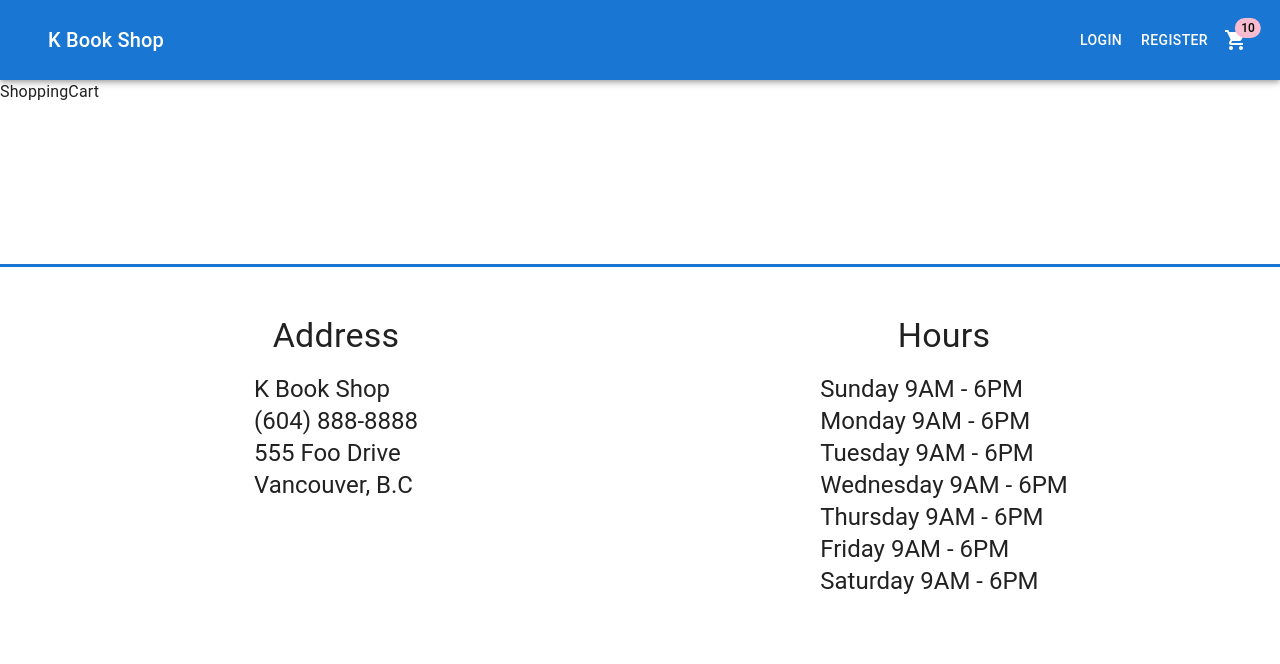
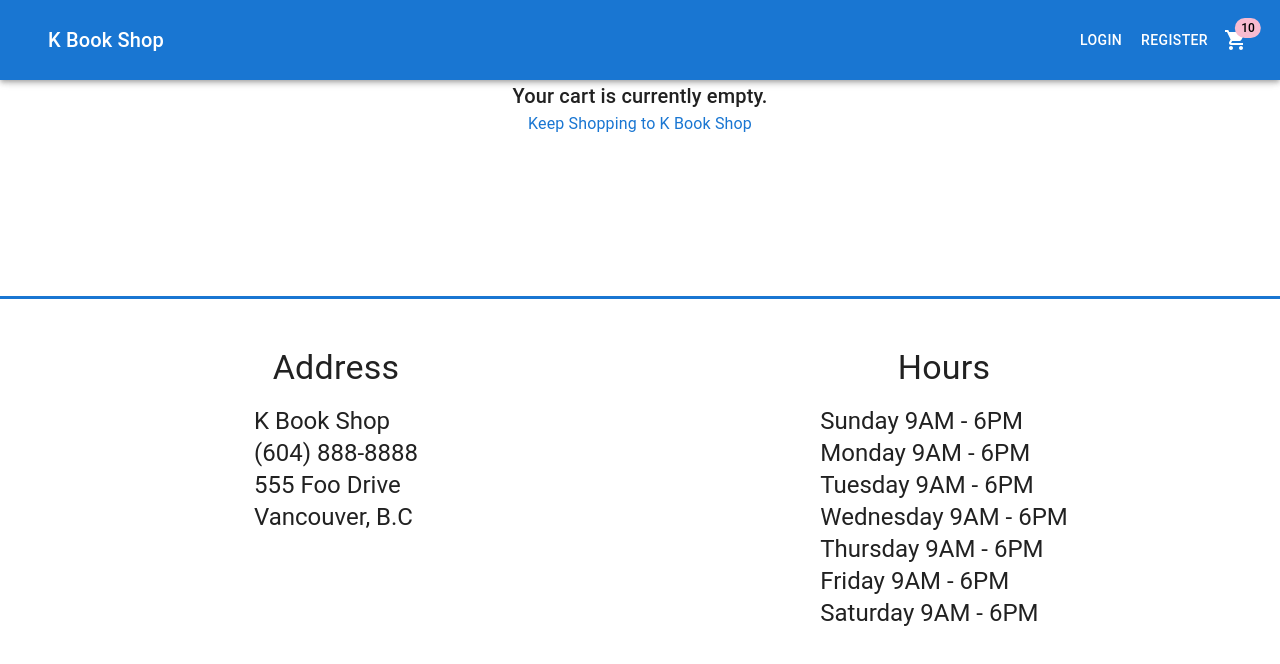
Before and after one commit to kanemds/MERN-E-commerce-project, a React (Create React App) app in the folder client/: page /carts in a window 1280 px wide. Shown: the top 664 px of the page. Built offline with nearby package versions, Linux system fonts and the light colour scheme; no server answers.

Commit message:
set if localStorage is null will return cart is empty

```diff
--- a/client/src/pages/cart/ShoppingCart.js
+++ b/client/src/pages/cart/ShoppingCart.js
@@ -1,14 +1,30 @@
-import React from 'react'
+import { Box, Typography, Link } from '@mui/material'
+import React, { useState } from 'react'
+import { useNavigate, useLocation, Link as RouterLink } from 'react-router-dom'
+import { useGetCartsQuery } from './cartApiSlice'
+
 
 const ShoppingCart = () => {
-  return (
-    <div>ShoppingCart</div>
-  )
+
+  const [cartId, setCartId] = useState(localStorage.getItem('BookShopCartId') || null)
+
+  console.log(cartId)
+
+
+  let content
+
+  if (cartId == null) {
+    return (
+      <Box sx={{ display: 'flex', flexDirection: 'column', alignItems: 'center' }}>
+        <Typography variant='h6'>
+          Your cart is currently empty.
+        </Typography>
+        <Link to='/' component={RouterLink} underline='none' color='#1976d2'>Keep Shopping to K Book Shop</Link>
+      </Box >
+    )
+  }
+
+  return { content }
 }
 
 export default ShoppingCart
-
-// add item create new data
-// data._id as localStorage value
-
-// login User will use this
--- a/client/src/pages/products/Product.js
+++ b/client/src/pages/products/Product.js
@@ -88,7 +88,7 @@ const Product = () => {
 
   useEffect(() => {
     if (isSuccess) {
-      if (localStorage.getItem('BookShopCartId') === null) {
+      if (localStorage.getItem('BookShopCartId') == null) {
         localStorage.setItem('BookShopCartId', cartId)
         setBookShopCartId(cartId)
       }
@@ -217,11 +217,11 @@ const Product = () => {
                         <Box sx={{ display: 'flex', justifyContent: 'space-between', mt: 2 }} >
 
                           <Typography id="modal-modal-description" >
-                            SUBTOTAL | {cart.totalproducts}  item(s)
+                            SUBTOTAL | {cart?.totalproducts}  item(s)
                           </Typography>
 
                           <Typography id="modal-modal-description" >
-                            CAD $ {cart.totalprice.toFixed(2)}
+                            CAD $ {cart?.totalprice.toFixed(2)}
                           </Typography>
                         </Box>
                         <Box sx={{ mt: 2, display: 'flex', justifyContent: 'space-between' }}>
```
